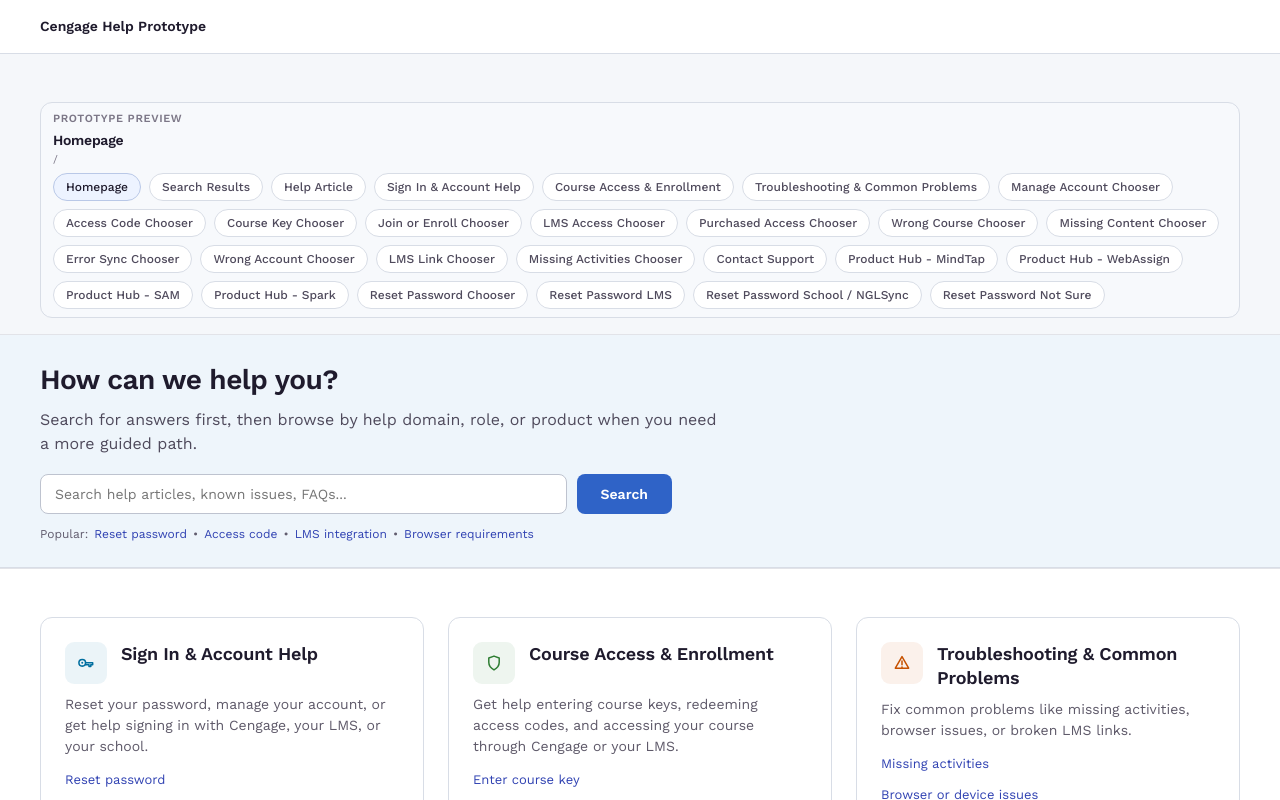
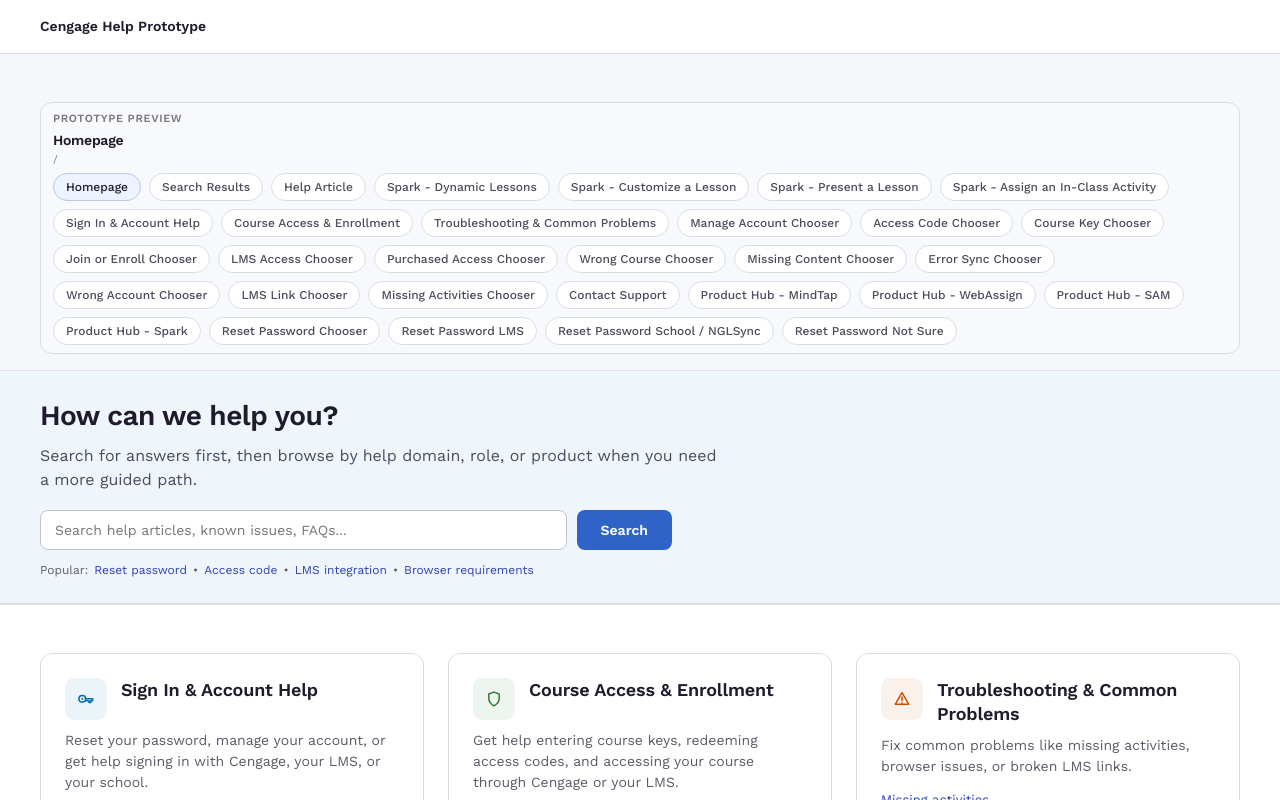
Before and after one commit to jordan-stombaugh-cengage/help-prototype, a React (Vite) app: page /#homepage in a window 1280 px wide. Shown: the top 800 px of the page. Built offline with nearby package versions, Linux system fonts and the light colour scheme.

Commit message:
Add Spark Dynamic Lessons preview entries

```diff
--- a/src/App.tsx
+++ b/src/App.tsx
@@ -44,6 +44,10 @@
   homepage: Homepage,
   "search-results": SearchResultsPage,
   "help-article": HelpArticlePage,
+  "spark-dynamic-lessons-article": HelpArticlePage,
+  "spark-customize-lesson-article": HelpArticlePage,
+  "spark-present-lesson-article": HelpArticlePage,
+  "spark-in-class-activity-article": HelpArticlePage,
   "sign-in-account": SignInAccountPage,
   "course-access-enrollment": CourseAccessEnrollmentPage,
   "troubleshooting-common-problems": TroubleshootingCommonProblemsPage,
--- a/src/app/routes.ts
+++ b/src/app/routes.ts
@@ -2,6 +2,10 @@
   | "homepage"
   | "search-results"
   | "help-article"
+  | "spark-dynamic-lessons-article"
+  | "spark-customize-lesson-article"
+  | "spark-present-lesson-article"
+  | "spark-in-class-activity-article"
   | "sign-in-account"
   | "course-access-enrollment"
   | "troubleshooting-common-problems"
@@ -121,6 +125,26 @@
     id: "help-article",
     label: "Help Article",
     route: "/article/:slug",
+  },
+  {
+    id: "spark-dynamic-lessons-article",
+    label: "Spark - Dynamic Lessons",
+    route: "/article/spark-dynamic-lessons",
+  },
+  {
+    id: "spark-customize-lesson-article",
+    label: "Spark - Customize a Lesson",
+    route: "/article/spark-customize-lesson",
+  },
+  {
+    id: "spark-present-lesson-article",
+    label: "Spark - Present a Lesson",
+    route: "/article/spark-present-lesson",
+  },
+  {
+    id: "spark-in-class-activity-article",
+    label: "Spark - Assign an In-Class Activity",
+    route: "/article/spark-in-class-activity",
   },
   {
     id: "sign-in-account",
@@ -252,6 +276,20 @@
   definitions[page.id] = page;
   return definitions;
 }, {});
+
+const helpArticlePreviewPageBySlug: Partial<Record<HelpArticleSlug, PreviewPageId>> = {
+  "spark-dynamic-lessons": "spark-dynamic-lessons-article",
+  "spark-customize-lesson": "spark-customize-lesson-article",
+  "spark-present-lesson": "spark-present-lesson-article",
+  "spark-in-class-activity": "spark-in-class-activity-article",
+};
+
+const helpArticleSlugByPreviewPageId: Partial<Record<PreviewPageId, HelpArticleSlug>> = {
+  "spark-dynamic-lessons-article": "spark-dynamic-lessons",
+  "spark-customize-lesson-article": "spark-customize-lesson",
+  "spark-present-lesson-article": "spark-present-lesson",
+  "spark-in-class-activity-article": "spark-in-class-activity",
+};
 
 export const canonicalRoutes = {
   homepage: "/",
@@ -429,11 +467,26 @@
   pageId: PreviewPageId,
   searchOptions: SearchDiscoveryOptions = {}
 ) {
+  const helpArticleSlug = helpArticleSlugByPreviewPageId[pageId];
+
+  if (helpArticleSlug) {
+    return helpArticleHref(helpArticleSlug);
+  }
+
   return `#${pageId}${buildPreviewHashSearch(searchOptions)}`;
 }
 
 export function getPreviewPageIdFromHash(hash = window.location.hash): PreviewPageId {
   const { pageId } = splitPreviewHash(hash);
+
+  if (pageId === "help-article") {
+    const articleSlug = getHelpArticleSlugFromHash(hash);
+    const previewPageId = helpArticlePreviewPageBySlug[articleSlug];
+
+    if (previewPageId) {
+      return previewPageId;
+    }
+  }
 
   if (pageId in previewPageById) {
     return pageId as PreviewPageId;
```
